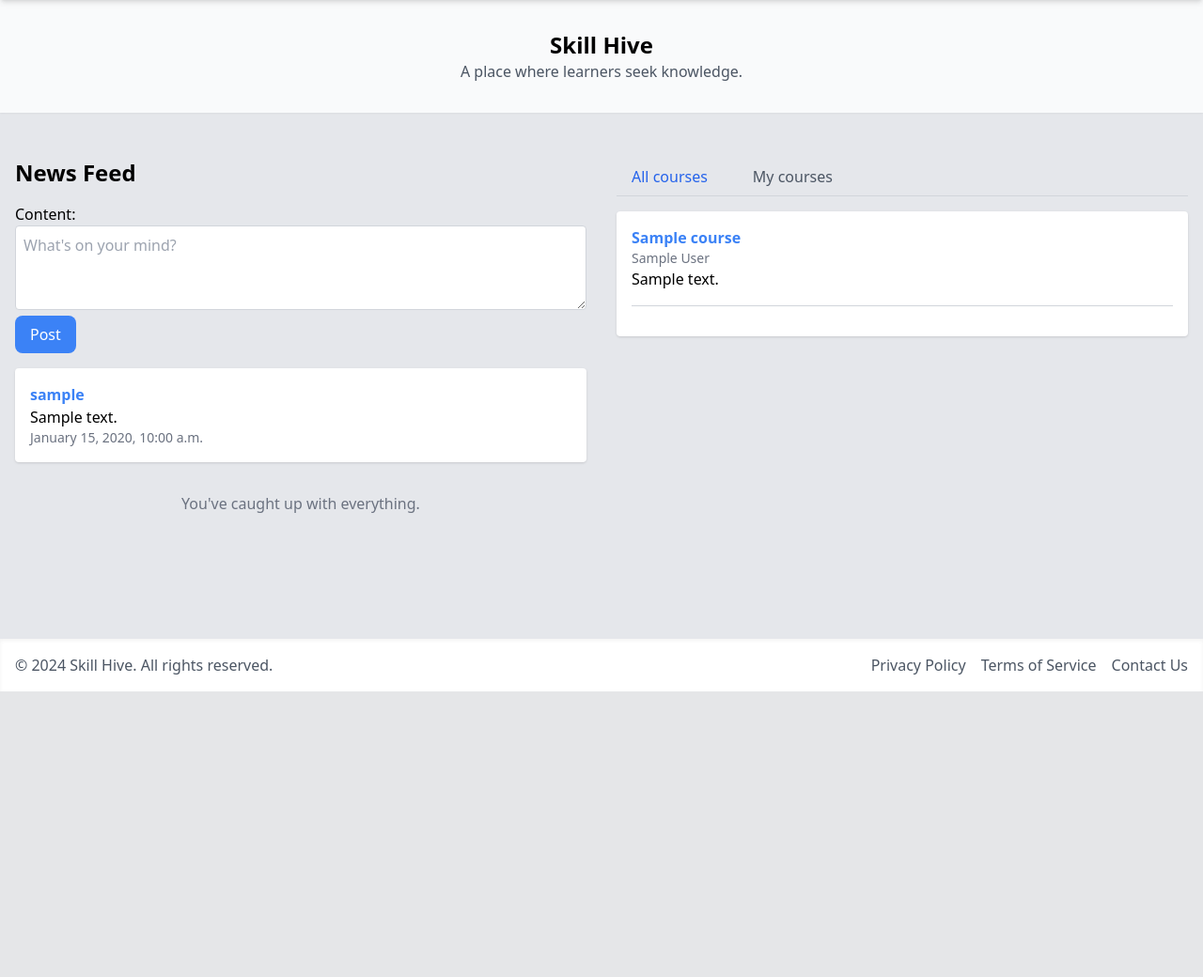
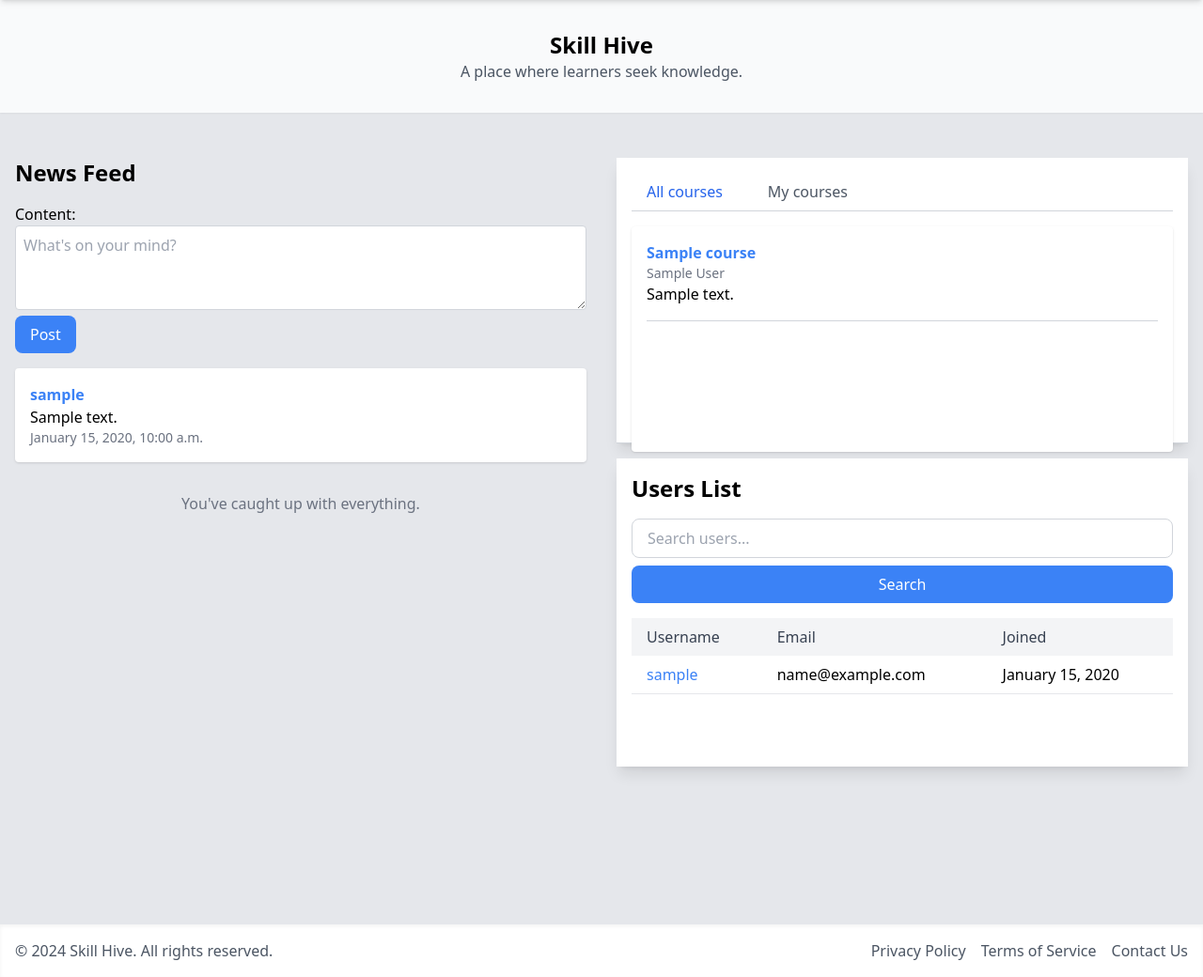
Before and after one commit to minkhaaa/awd-final-submision, a Django app: page / in a window 1280 px wide. Shown: the part 64-1104 px from the top of the page at 94% size. Before the commit the page ends 800 px from the top, so only its background shows below. Run offline with Django 5.2, Linux system fonts and the light colour scheme; a user stored in the database is signed in; tables that the repository leaves empty hold one stand-in row (values such as "Sample post"); parts of the project's set-up code (start-up, migrations or seed data) failed here and were passed over; some libraries are stand-ins or nearby versions.

Commit message:
users list added, filtering and only teachers can view all usrs implemented

```diff
--- a/courses/urls.py
+++ b/courses/urls.py
@@ -40,6 +40,7 @@ urlpatterns = [
     ),
     path("courses/create/", views.create_course_view, name="create_course"),
     path("news-feed/", views.news_feed_view, name="news_feed"),
+    path("search/", views.news_feed_view, name="user_list"),
 ]
 
 if settings.DEBUG:
--- a/courses/views.py
+++ b/courses/views.py
@@ -1,5 +1,6 @@
 import os
 from logging import log
+from re import search
 
 from django.contrib.auth.decorators import login_required
 from django.core.files.storage import FileSystemStorage
@@ -10,7 +11,7 @@ from django.shortcuts import get_object_or_404, redirect, render
 from django.template.loader import render_to_string
 
 from accounts.forms import StatusUpdateForm
-from accounts.models import StatusUpdate, Student
+from accounts.models import StatusUpdate, Student, Teacher, User
 
 from .forms import RatingForm  # Assuming you have a form for submitting ratings
 from .forms import CourseForm
@@ -44,6 +45,19 @@ def news_feed_view(request):
     # Fetch all courses to be passed to the 'tabs_with_courses.html'
     courses = Course.objects.all()
     enrolled_course_ids = []
+    search_query = request.GET.get("search", "")
+
+    # Base QuerySet for filtering
+    if request.user.is_authenticated and request.user.is_teacher:
+        # Teachers can view and search all users
+        users = User.objects.all()
+    else:
+        # Students and guests can only view and search students
+        users = User.objects.filter(is_student=True)
+
+    # Apply search query if provided
+    if search_query:
+        users = users.filter(username__icontains=search_query)
 
     # If the user is authenticated, get their enrolled course IDs
     if request.user.is_authenticated:
@@ -71,6 +85,7 @@ def news_feed_view(request):
             "courses": courses,  # Pass the courses
             "enrolled_course_ids": enrolled_course_ids,  # Pass the enrolled course IDs
             "page_number": page_number,
+            "users": users,
         },
     )
 
--- a/templates/courses/main_page.html
+++ b/templates/courses/main_page.html
@@ -28,8 +28,61 @@
         {% include 'courses/_pagination_handler.html' %}
         <!-- </div> -->
         </div>
+        <!-- Right Side: Tab Group and Users List -->
+        <div class="w-1/2 flex flex-col sticky top-20" style="height: 100vh;">
+            <!-- Tab Group -->
+            <div class="h-[38vh] bg-white shadow-lg p-4 mb-4 border-b border-gray-300">
+                <!-- Courses Section -->
+                {% include 'courses/tabs_with_courses.html' %}
+            </div>
 
-    <!-- Courses Section -->
-        {% include 'courses/tabs_with_courses.html' %}
+            <!-- Users List -->
+            <div class="users-list h-[41vh] bg-white shadow-lg p-4 overflow-y-auto">
+
+                {% if user.is_authenticated and user.is_teacher %}
+                <h2 class="text-2xl font-bold mb-4">Users List</h2>
+                {% else %}
+                <h2 class="text-2xl font-bold mb-4">Classmates</h2>
+                {% endif %}
+
+                <!-- Search Form -->
+                <form method="GET" action="{% url 'user_list' %}" class="mb-4">
+                    <input
+                        type="text"
+                        name="search"
+                        placeholder="Search users..."
+                        class="w-full px-4 py-2 border border-gray-300 rounded-lg focus:outline-none focus:ring-2 focus:ring-blue-500"
+                    />
+                    <button type="submit" class="mt-2 w-full bg-blue-500 text-white py-2 px-4 rounded-lg hover:bg-blue-400 transition duration-300">
+                        Search
+                    </button>
+                </form>
+
+                <!-- Scrollable Table Container -->
+                <div class="overflow-y-auto h-[calc(40vh-14rem)]">
+                    <table class="min-w-full bg-white">
+                        <thead>
+                            <tr class="w-full bg-gray-100">
+                                <th class="py-2 px-4 text-left font-medium text-gray-700">Username</th>
+                                <th class="py-2 px-4 text-left font-medium text-gray-700">Email</th>
+                                <th class="py-2 px-4 text-left font-medium text-gray-700">Joined</th>
+                            </tr>
+                        </thead>
+                        <tbody>
+                            {% for user in users %}
+                            <tr class="border-b">
+                                <td class="py-2 px-4">
+
+                                <a href="{% url 'profile_page' user.username %}" class="text-blue-500 hover:underline">{{ user.username }}</a>
+</td>
+                                <td class="py-2 px-4">{{ user.email }}</td>
+                                <td class="py-2 px-4">{{ user.date_joined|date:"F j, Y" }}</td>
+                            </tr>
+                            {% endfor %}
+                        </tbody>
+                    </table>
+                </div>
+            </div>
+        </div>
     </div>
 {% endblock %}
--- a/templates/courses/tabs_with_courses.html
+++ b/templates/courses/tabs_with_courses.html
@@ -1,5 +1,5 @@
 {% with active_tab|default:'all_courses' as active_tab %}
-    <div class="w-1/2 tab-group">
+    <div class=" tab-group">
         <!-- Tabs -->
         <div class="flex space-x-4 mb-4 border-b border-gray-300">
             <button hx-get="{% url 'all_courses' %}"
@@ -18,7 +18,7 @@
             {% endif %}
         </div>
         <!-- Courses List -->
-        <div class="bg-white shadow rounded p-4">
+        <div class="bg-white shadow rounded p-4  h-[30vh] overflow-y-auto">
             {% for course in courses %}
                 <div class="border-b border-gray-300 pb-4 mb-4">
                     <a href="{% url 'course_detail' course.id %}" class="font-bold text-blue-500 hover:underline">
```
Also changed, not shown: templates/courses/user_list.html (added).
